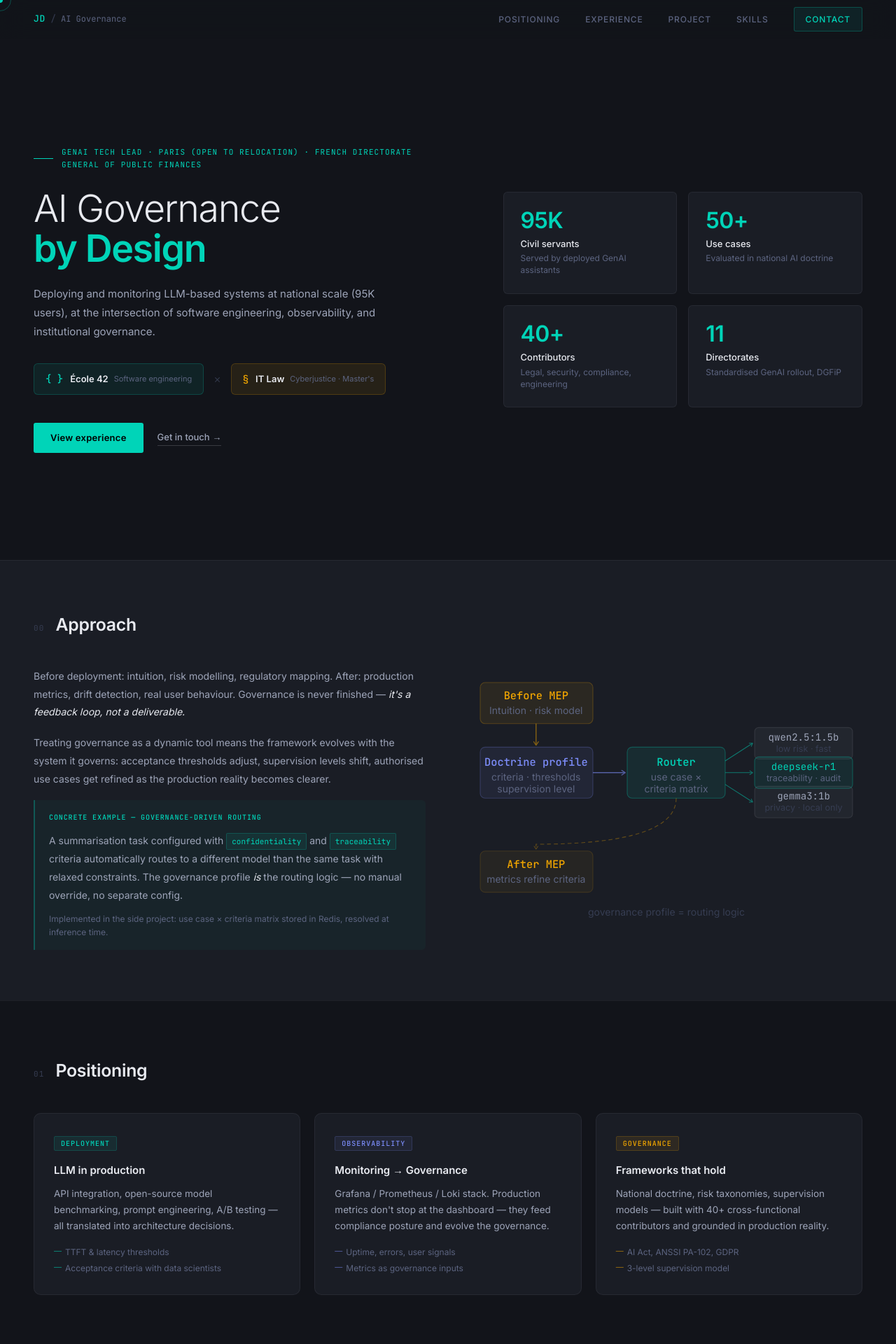
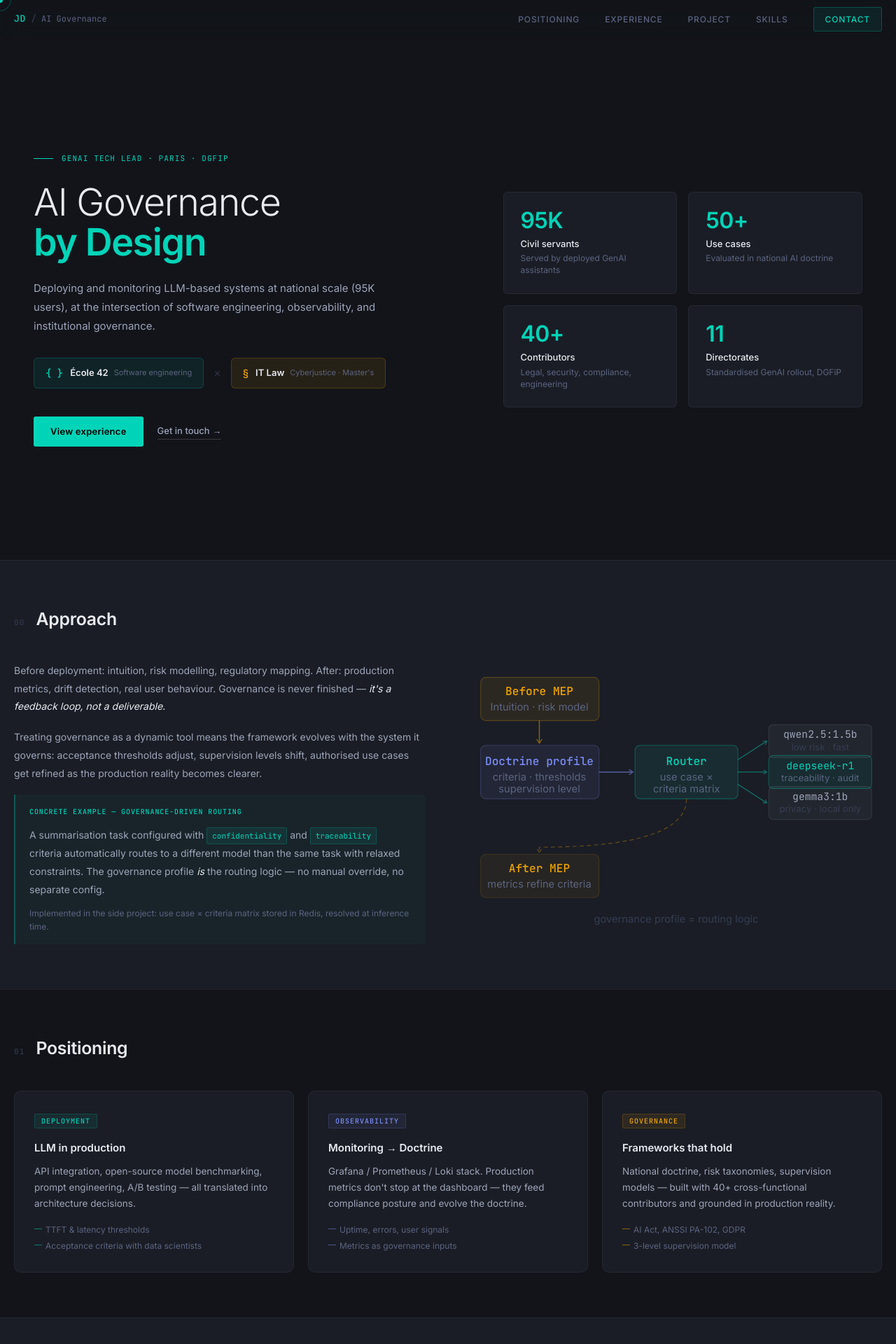
Before and after one commit to JehanneDussert/portfolio, a Vue app: page / in a window 1280 px wide. Shown: the top 1920 px of the page at 70% size. Built offline with nearby package versions, Linux system fonts and the light colour scheme.

Commit message:
fix: responsive front

```diff
--- a/src/components/AppFooter.vue
+++ b/src/components/AppFooter.vue
@@ -8,7 +8,7 @@
       </div>
       <div class="links">
         <a href="https://www.linkedin.com/in/jehanne-dussert" target="_blank" rel="noopener">LinkedIn</a>
-        <a href="https://github.com/jehannedussert" target="_blank" rel="noopener">GitHub</a>
+        <a href="https://github.com/JehanneDussert" target="_blank" rel="noopener">GitHub</a>
         <RouterLink to="/contact">Contact</RouterLink>
       </div>
     </div>
--- a/src/components/AppNav.vue
+++ b/src/components/AppNav.vue
@@ -27,7 +27,7 @@ onUnmounted(() => window.removeEventListener('scroll', fn))
 .nav {
   position: sticky; top: 0; z-index: 100;
   display: flex; align-items: center; justify-content: space-between;
-  padding: 0 3rem; height: 56px;
+  padding: 0 1.25rem; height: 56px;
   background: rgba(18,20,26,0.85);
   backdrop-filter: blur(18px);
   border-bottom: 1px solid transparent;
@@ -39,6 +39,11 @@ onUnmounted(() => window.removeEventListener('scroll', fn))
 .logo-div { color: var(--txt-4); }
 .logo-tag { font-size: 12px; color: var(--txt-3); }
 .links { display: flex; align-items: center; gap: 2.25rem; }
+@media (max-width: 640px) {
+  .logo-sub { display: none; }
+  .links { gap: 1.25rem; }
+  .links a:not(.cta) { display: none; }
+}
 .links a {
   font-size: 12px; font-weight: 500; letter-spacing: .07em; text-transform: uppercase;
   color: var(--txt-3); transition: color .18s; position: relative;
--- a/src/components/ExperienceSection.vue
+++ b/src/components/ExperienceSection.vue
@@ -37,7 +37,7 @@ const { experiences } = usePortfolioData()
 </script>
 
 <style scoped>
-.s { padding: 5rem 3rem; border-top: 1px solid var(--b); background: var(--bg-2); }
+.s { padding: 4rem 1.25rem; border-top: 1px solid var(--b); background: var(--bg-2); }
 .s-head { display: flex; align-items: baseline; gap: 1rem; margin-bottom: 2.5rem; }
 .idx { font-family: var(--ff-mono); font-size: 11px; color: var(--txt-4); letter-spacing: .1em; }
 .s-head h2 { font-size: 1.55rem; font-weight: 600; color: var(--txt); letter-spacing: -.01em; }
@@ -45,6 +45,9 @@ const { experiences } = usePortfolioData()
 .item {
   display: grid; grid-template-columns: 185px 1fr;
   gap: 3rem; padding: 2.25rem 0; border-bottom: 1px solid var(--b);
+}
+@media (max-width: 640px) {
+  .item { grid-template-columns: 1fr; gap: 0.75rem; padding: 1.75rem 0; }
 }
 .item:first-child { border-top: 1px solid var(--b); }
 .meta { padding-top: 2px; }
--- a/src/components/HeroSection.vue
+++ b/src/components/HeroSection.vue
@@ -3,7 +3,7 @@
     <div class="hero-left">
       <div class="eyebrow reveal">
         <span class="ew-line"></span>
-        <span class="ew-text">GenAI Tech Lead · Paris (open to relocation) · French Directorate General of Public Finances</span>
+        <span class="ew-text">GenAI Tech Lead · Paris · DGFiP</span>
       </div>
       <h1 class="title reveal reveal-delay-1">
         AI Governance<br />
@@ -67,6 +67,12 @@ const stats = [
   align-items: center; gap: 5rem;
   padding: 5rem 3rem;
 }
+@media (max-width: 768px) {
+  .hero { grid-template-columns: 1fr; gap: 3rem; padding: 3rem 1.25rem; min-height: auto; }
+  .hero-right { grid-template-columns: 1fr 1fr; }
+  .dual { flex-direction: column; align-items: flex-start; gap: 10px; }
+  .dual-sep { display: none; }
+}
 .eyebrow { display: flex; align-items: center; gap: 12px; margin-bottom: 1.5rem; }
 .ew-line { display: block; width: 28px; height: 1px; background: var(--teal); flex-shrink: 0; }
 .ew-text { font-family: var(--ff-mono); font-size: 11px; color: var(--teal); letter-spacing: .1em; text-transform: uppercase; }
--- a/src/components/PhilosophySection.vue
+++ b/src/components/PhilosophySection.vue
@@ -139,7 +139,7 @@
 
 <style scoped>
 .s {
-  padding: 4.5rem 3rem;
+  padding: 4rem 1.25rem;
   border-top: 1px solid var(--b);
   background: var(--bg-2);
 }
@@ -147,6 +147,7 @@
 .idx { font-family: var(--ff-mono); font-size: 11px; color: var(--txt-4); letter-spacing: .1em; }
 .s-head h2 { font-size: 1.55rem; font-weight: 600; color: var(--txt); letter-spacing: -.01em; }
 .content { display: grid; grid-template-columns: 1fr 1fr; gap: 4rem; align-items: start; }
+@media (max-width: 768px) { .content { grid-template-columns: 1fr; gap: 2rem; } .diagram { display: none; } }
 .text { display: flex; flex-direction: column; gap: 1.1rem; }
 .text p { font-size: 14px; color: var(--txt-2); line-height: 1.85; }
 .text em { font-style: italic; color: var(--txt); }
--- a/src/components/PositioningSection.vue
+++ b/src/components/PositioningSection.vue
@@ -35,11 +35,11 @@ const cards = [
   },
   {
     tag: 'Observability',
-    title: 'Monitoring → Governance',
+    title: 'Monitoring → Doctrine',
     color: '#7c8cf8',
     bg: 'rgba(124,140,248,0.08)',
     border: 'rgba(124,140,248,0.18)',
-    body: 'Grafana / Prometheus / Loki stack. Production metrics don\'t stop at the dashboard — they feed compliance posture and evolve the governance.',
+    body: 'Grafana / Prometheus / Loki stack. Production metrics don\'t stop at the dashboard — they feed compliance posture and evolve the doctrine.',
     bullets: ['Uptime, errors, user signals', 'Metrics as governance inputs'],
   },
   {
@@ -55,11 +55,12 @@ const cards = [
 </script>
 
 <style scoped>
-.s { padding: 5rem 3rem; border-top: 1px solid var(--b); }
+.s { padding: 4rem 1.25rem; border-top: 1px solid var(--b); }
 .s-head { display: flex; align-items: baseline; gap: 1rem; margin-bottom: 2.5rem; }
 .idx { font-family: var(--ff-mono); font-size: 11px; color: var(--txt-4); letter-spacing: .1em; }
 .s-head h2 { font-size: 1.55rem; font-weight: 600; color: var(--txt); letter-spacing: -.01em; }
 .grid { display: grid; grid-template-columns: repeat(3,1fr); gap: 1.25rem; }
+@media (max-width: 768px) { .grid { grid-template-columns: 1fr; } }
 .card {
   background: var(--bg-2); border: 1px solid var(--b);
   border-radius: var(--r-lg); padding: 1.75rem;
--- a/src/components/ProjectSection.vue
+++ b/src/components/ProjectSection.vue
@@ -46,7 +46,7 @@ const { project } = usePortfolioData()
 </script>
 
 <style scoped>
-.s { padding: 5rem 3rem; border-top: 1px solid var(--b); }
+.s { padding: 4rem 1.25rem; border-top: 1px solid var(--b); }
 .s-head { display: flex; align-items: baseline; gap: 1rem; margin-bottom: 2.5rem; }
 .idx { font-family: var(--ff-mono); font-size: 11px; color: var(--txt-4); letter-spacing: .1em; }
 .s-head h2 { font-size: 1.55rem; font-weight: 600; color: var(--txt); letter-spacing: -.01em; }
--- a/src/components/SkillsSection.vue
+++ b/src/components/SkillsSection.vue
@@ -48,11 +48,13 @@ const pubs = [
 </script>
 
 <style scoped>
-.s { padding: 5rem 3rem; border-top: 1px solid var(--b); background: var(--bg-2); }
+.s { padding: 4rem 1.25rem; border-top: 1px solid var(--b); background: var(--bg-2); }
 .s-head { display: flex; align-items: baseline; gap: 1rem; margin-bottom: 2.5rem; }
 .idx { font-family: var(--ff-mono); font-size: 11px; color: var(--txt-4); letter-spacing: .1em; }
 .s-head h2 { font-size: 1.55rem; font-weight: 600; color: var(--txt); letter-spacing: -.01em; }
 .skills-grid { display: grid; grid-template-columns: repeat(4,1fr); gap: 2.5rem; margin-bottom: 4rem; }
+@media (max-width: 768px) { .skills-grid { grid-template-columns: repeat(2,1fr); gap: 2rem; } }
+@media (max-width: 400px) { .skills-grid { grid-template-columns: 1fr; } }
 .col-head { font-family: var(--ff-mono); font-size: 10px; font-weight: 500; text-transform: uppercase; letter-spacing: .1em; color: var(--teal); margin-bottom: 1rem; }
 .col ul { list-style: none; display: flex; flex-direction: column; }
 .col li {
--- a/src/composables/usePortfolioData.ts
+++ b/src/composables/usePortfolioData.ts
@@ -65,7 +65,7 @@ export function usePortfolioData() {
       '11 configurable regulatory evaluation criteria',
       'Vue 3 frontend with ECharts and SSE streaming',
     ],
-    githubUrl: 'https://github.com/jehannedussert/llm_governance_monitoring',
+    githubUrl: 'https://github.com/JehanneDussert/llm_governance_monitoring',
   }
 
   const skills = {
```
